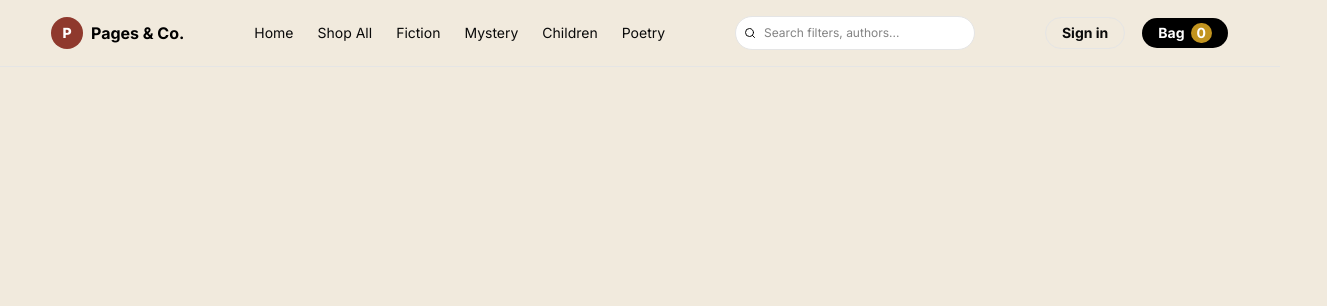
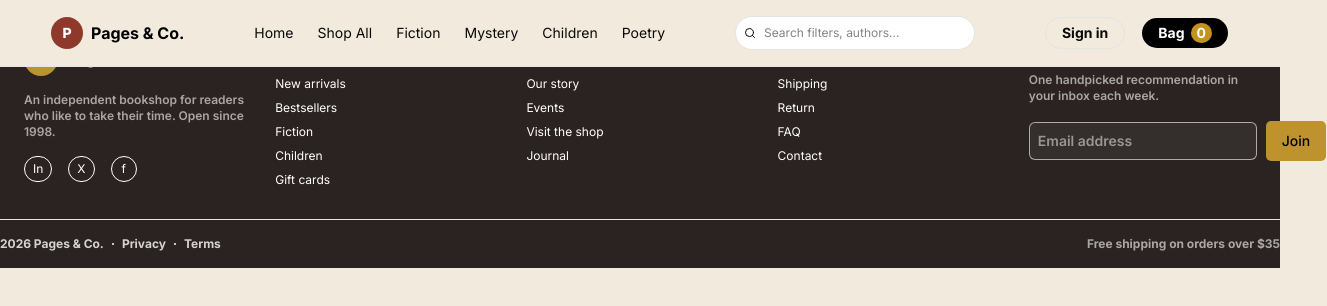
Before and after one commit to Trangsiban27/trangsiban_ezgames_frontendtest, a Next.js app: page / in a window 1280 px wide. Shown: the top 306 px of the page, 1327 px wide, since content can reach past the window. Built offline with nearby package versions, Linux system fonts and the light colour scheme; a web font is replaced by a local one.

Commit message:
Feat: reponsive footer

```diff
--- a/app/(main)/layout.tsx
+++ b/app/(main)/layout.tsx
@@ -9,9 +9,9 @@ const layout = ({ children }: { children: React.ReactNode }) => {
 
             {/* <main className=''>
                 {children}
-            </main>
+            </main> */}
 
-            <Footer /> */}
+            <Footer />
         </div>
     )
 }
--- a/components/footer/Footer.tsx
+++ b/components/footer/Footer.tsx
@@ -30,7 +30,7 @@ const Footer = () => {
         <footer
             className='bg-[#2a2321] relative bottom-0 left-0 right-0 flex items-center justify-center w-full'
         >
-            <div className='w-7xl pt-10 pb-20 grid grid-cols-5 gap-6'>
+            <div className='md:w-7xl w-full md:pt-10 md:pb-20 px-6 py-26 grid md:grid-cols-5 gap-6'>
                 <div className='flex flex-col gap-4'>
                     <div className='flex items-center gap-2'>
                         <span className='bg-[#be932e] px-3 py-1.5 rounded-full font-bold'>P</span>
@@ -85,7 +85,7 @@ const Footer = () => {
             </div>
 
             <div className='absolute bottom-0 left-0 right-0 border-t py-4 flex items-center justify-center'>
-                <div className='flex items-center justify-between w-7xl'>
+                <div className='flex md:flex-row flex-col gap-y-2 items-center justify-between w-7xl'>
                     <div className='flex items-center gap-2'>
                         <span className='text-white/80 font-bold text-xs'>2026 Pages & Co.</span>
 
```
